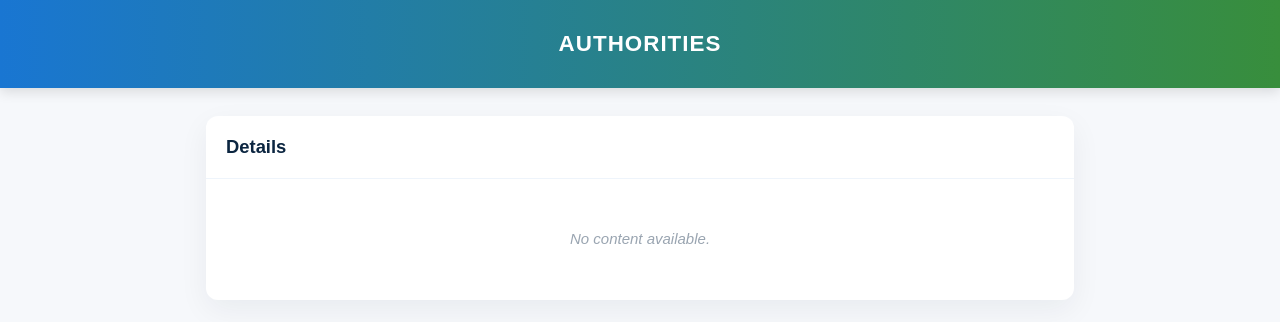
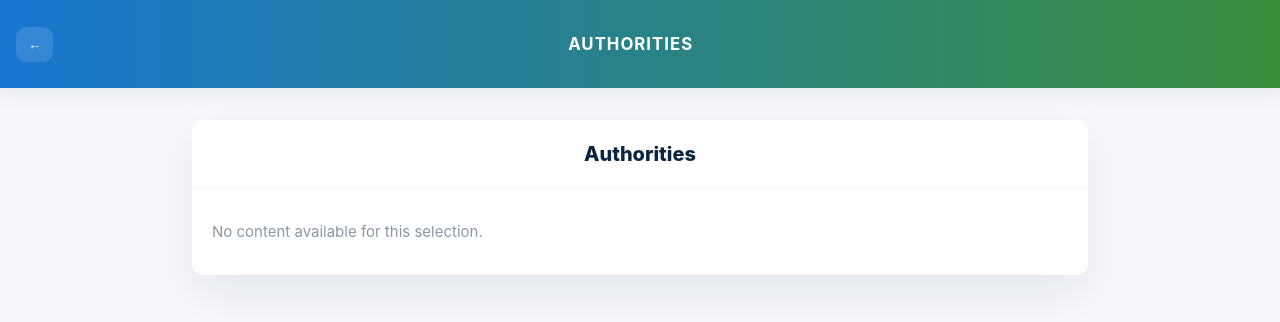
Before and after one commit to Crewlobbymadgaon/Authorities-, a plain HTML site: page detail.html in a window 1280 px wide. Drawn offline with nearby package versions, Linux system fonts and the light colour scheme.

Commit message:
Update detail.html

```diff
--- a/detail.html
+++ b/detail.html
@@ -3,100 +3,228 @@
 <head>
   <meta charset="utf-8" />
   <meta name="viewport" content="width=device-width,initial-scale=1" />
-  <title>AUTHORITIES</title>
-  <link rel="stylesheet" href="https://cdnjs.cloudflare.com/ajax/libs/font-awesome/6.5.0/css/all.min.css"/>
+  <title>AUTHORITIES — Details</title>
+
+  <!-- DOMPurify (for safe fragment rendering) -->
+  <script src="https://unpkg.com/dompurify@2.4.0/dist/purify.min.js" defer></script>
+
   <style>
-    :root{ --accent-blue:#1976d2; --accent-green:#388e3c; --max-width:900px; --muted:#6b7280; }
+    :root{
+      --accent-blue: #1976d2;
+      --accent-green: #388e3c;
+      --bg: #f6f8fb;
+      --card-bg: #ffffff;
+      --muted: #5b6b74;
+      --max-w: 920px;
+      --radius: 12px;
+      --gap: 16px;
+    }
+
     *{box-sizing:border-box}
-    body{ margin:0; font-family:Arial, sans-serif; background:#f6f8fb; color:#102a43; -webkit-font-smoothing:antialiased; -moz-osx-font-smoothing:grayscale; }
-    header{ height:88px; display:flex; align-items:center; justify-content:center; background:linear-gradient(90deg,var(--accent-blue),var(--accent-green)); color:#fff; box-shadow:0 4px 12px rgba(0,0,0,0.12); }
-    header h1{ margin:0; font-size:1.4rem; letter-spacing:1px; }
-    main{ max-width:var(--max-width); margin:28px auto; padding:0 16px; }
-    .card{ background:#fff; border-radius:12px; box-shadow:0 10px 30px rgba(8,30,50,0.06); overflow:hidden; }
-    .card-header{ padding:20px; border-bottom:1px solid #eef4fb; display:flex; align-items:center; gap:12px; }
-    .card-header h2{ margin:0; font-size:1.15rem; color:#0b2540; }
-    .card-body{ padding:20px; line-height:1.65; font-size:15px; color:#123; }
-    .no-data{ padding:28px; text-align:center; color:#9aa5b1; font-style:italic; }
-    @media (max-width:520px){ main{ margin:14px 10px; } .card-header{ padding:14px } .card-body{ padding:14px } }
+    html,body{height:100%;margin:0;font-family:Inter, system-ui, -apple-system, "Segoe UI", Roboto, "Helvetica Neue", Arial; background:var(--bg); color:#0b1b2b; -webkit-font-smoothing:antialiased;}
+    header {
+      height:88px;
+      background: linear-gradient(90deg,var(--accent-blue),var(--accent-green));
+      display:flex;
+      align-items:center;
+      gap:12px;
+      padding:0 16px;
+      box-shadow: 0 6px 18px rgba(8,30,50,0.08);
+    }
+    .back-btn {
+      display:inline-flex;
+      align-items:center;
+      gap:8px;
+      background: rgba(255,255,255,0.12);
+      color: #fff;
+      border: 0;
+      padding:10px 12px;
+      border-radius:10px;
+      cursor:pointer;
+      font-weight:600;
+      text-decoration:none;
+    }
+    .brand { flex:1; text-align:center; color:#fff; font-weight:700; font-size:1.05rem; letter-spacing:1px; }
+    /* Container to center card */
+    main { display:flex; justify-content:center; padding:20px; }
+    .card-wrap { width:100%; max-width:var(--max-w); padding:0 12px; }
+    .card {
+      background:var(--card-bg);
+      border-radius:var(--radius);
+      box-shadow: 0 18px 50px rgba(8,30,50,0.08);
+      overflow:hidden;
+      margin: 12px 0;
+    }
+
+    /* Card header area: system name + optional subheading */
+    .card-head {
+      padding:22px;
+      border-bottom:1px solid #eef6fb;
+      display:flex;
+      flex-direction:column;
+      gap:6px;
+      align-items:center;
+      text-align:center;
+    }
+    .system-name { font-size:1.25rem; font-weight:800; color:#0b2540; margin:0; }
+    .subheading { font-size:1rem; color:var(--muted); margin:0; font-weight:700; }
+
+    .card-body {
+      padding:20px;
+      line-height:1.7;
+      font-size:15px;
+      color:#122;
+    }
+
+    /* Nice typographic styles inside fragment content */
+    .card-body h1, .card-body h2, .card-body h3 { color:#0b2540; margin-top:0; }
+    .card-body ul { padding-left:20px; margin:10px 0; }
+    .card-body p { margin:10px 0; }
+
+    /* Minimal mobile tweaks */
+    @media (max-width:640px) {
+      .system-name { font-size:1.05rem; }
+      .subheading { font-size:0.95rem; }
+      .card-head { padding:16px; }
+      .card-body { padding:16px; font-size:15px; }
+      .back-btn { padding:8px 10px; }
+    }
   </style>
 </head>
 <body>
   <header role="banner" aria-label="Header">
-    <h1>AUTHORITIES</h1>
+    <button id="backBtn" class="back-btn" aria-label="Go back"><span aria-hidden="true">←</span><span style="display:none">Back</span></button>
+    <div class="brand" aria-hidden="true">AUTHORITIES</div>
+    <!-- empty slot (keeps header centered) -->
+    <div style="width:56px" aria-hidden="true"></div>
   </header>
 
-  <main role="main" aria-live="polite">
-    <div class="card" id="card">
-      <div class="card-header">
-        <h2 id="title">Loading…</h2>
+  <main>
+    <div class="card-wrap">
+      <section class="card" role="main" aria-labelledby="systemHeading">
+        <div class="card-head">
+          <h1 id="systemHeading" class="system-name">Loading…</h1>
+          <h2 id="subHeading" class="subheading" style="display:none;"></h2>
         </div>
-      <article id="fragmentContainer" class="card-body">
-        <div class="no-data">Loading content…</div>
-      </article>
+
+        <div id="cardBody" class="card-body" aria-live="polite">
+          <p style="color:var(--muted); margin:0">Loading content…</p>
+        </div>
+      </section>
     </div>
   </main>
 
-  <script src="https://unpkg.com/dompurify@2.4.0/dist/purify.min.js"></script>
   <script>
-    function qs(name){ return new URLSearchParams(window.location.search).get(name); }
+  // parse query params helper
+  function qs(name){ return new URLSearchParams(location.search).get(name); }
   function escapeHtml(s){ if (s==null) return ''; return String(s).replace(/&/g,'&amp;').replace(/</g,'&lt;').replace(/>/g,'&gt;'); }
 
+  // back behavior: try history.back(), fallback to index with origin params
+  document.getElementById('backBtn').addEventListener('click', function(e){
+    e.preventDefault();
+    try { history.back(); } catch(e){}
+    // fallback after short delay if location didn't change
+    setTimeout(() => {
+      // still on detail page -> navigate back to index with origin params if provided
+      if (location.pathname.endsWith('detail.html')) {
+        const origin_system = qs('origin_system') || qs('system') || '';
+        const origin_circ = qs('origin_circ') || qs('circ') || '';
+        const origin_sub = qs('origin_sub') || qs('sub') || '';
+        const qsObj = new URLSearchParams();
+        if (origin_system) qsObj.set('system', origin_system);
+        if (origin_circ) qsObj.set('circ', origin_circ);
+        if (origin_sub) qsObj.set('sub', origin_sub);
+        const href = 'index.html' + (qsObj.toString() ? ('?' + qsObj.toString()) : '');
+        location.href = href;
+      }
+    }, 220);
+  });
+
+  // Load fragment (or fallback mapping)
   (async function(){
-      const fragmentParam = qs('fragment');
-      const titleParam = qs('title');
-      const titleEl = document.getElementById('title');
-      const container = document.getElementById('fragmentContainer');
+    const fragment = qs('fragment');
+    const title = qs('title') || '';
+    const origin_system = qs('origin_system') || qs('system') || '';
+    const origin_circ = qs('origin_circ') || qs('circ') || '';
+    const origin_sub = qs('origin_sub') || qs('sub') || '';
 
-      // If fragment passed, load it and render sanitized HTML
-      if (fragmentParam) {
-        titleEl.textContent = titleParam || fragmentParam.split('/').pop();
+    // Set system heading (prefer origin_system, else first part of fragment path)
+    const systemHeadingEl = document.getElementById('systemHeading');
+    const subHeadingEl = document.getElementById('subHeading');
+    if (origin_system) {
+      systemHeadingEl.textContent = origin_system;
+    } else {
+      // guess from fragment path (first folder)
+      if (fragment && fragment.includes('/')) {
+        const first = fragment.split('/')[0];
+        // humanize: replace hyphens with spaces and title-case
+        const pretty = first.replace(/[-_]/g,' ').replace(/\b\w/g, c=>c.toUpperCase());
+        systemHeadingEl.textContent = pretty;
+      } else {
+        systemHeadingEl.textContent = 'Authorities';
+      }
+    }
+
+    // Subheading — priority: title param > origin_sub > origin_circ
+    const chosenSub = title || origin_sub || origin_circ || '';
+    if (chosenSub) {
+      subHeadingEl.style.display = 'block';
+      subHeadingEl.textContent = chosenSub;
+    } else {
+      subHeadingEl.style.display = 'none';
+    }
+
+    const cardBody = document.getElementById('cardBody');
+
+    // helper to load and sanitize
+    async function loadAndRender(path) {
       try {
-          const res = await fetch('./fragments/' + fragmentParam, {cache:'no-cache'});
+        const res = await fetch('./fragments/' + path, {cache:'no-cache'});
         if (!res.ok) throw new Error('Not found: ' + res.status);
         const html = await res.text();
-          container.innerHTML = DOMPurify.sanitize(html, {
+        // Wait for DOMPurify script; if loaded, use it; else fallback to text
+        if (window.DOMPurify && typeof window.DOMPurify.sanitize === 'function') {
+          cardBody.innerHTML = DOMPurify.sanitize(html, {
             ALLOWED_TAGS: ['section','h1','h2','h3','h4','p','ul','ol','li','dl','dt','dd','strong','em','br','table','tr','td'],
             ALLOWED_ATTR: ['class','id']
           });
-          return;
+        } else {
+          // last resort: escape (shows raw)
+          cardBody.textContent = html;
+        }
       } catch (err) {
-          container.innerHTML = '<div class="no-data">Could not load content: ' + escapeHtml(err.message) + '</div>';
-          return;
+        cardBody.innerHTML = '<p style="color:#8a99a6">Could not load content: ' + escapeHtml(err.message) + '</p>';
       }
     }
 
-      // fallback: try simple system/circ/sub resolution via map.json
-      const system = qs('system');
-      const circ = qs('circ');
-      const sub = qs('sub');
+    if (fragment) {
+      await loadAndRender(fragment);
+      return;
+    }
+
+    // fallback: map.json resolution using system/circ/sub
+    const system = qs('system') || origin_system;
+    const circ = qs('circ') || origin_circ;
+    const sub = qs('sub') || origin_sub;
     if (system && circ) {
       try {
-          const mapRes = await fetch('./fragments/map.json', {cache:'no-cache'});
-          if (mapRes.ok) {
-            const map = await mapRes.json();
+        const mres = await fetch('./fragments/map.json', {cache:'no-cache'});
+        if (!mres.ok) throw new Error('map.json missing: ' + mres.status);
+        const map = await mres.json();
         let mapped = null;
-            if (sub && map[system] && map[system][circ] && typeof map[system][circ] === 'object') {
-              mapped = map[system][circ][sub];
-            } else if (map[system] && map[system][circ] && typeof map[system][circ] === 'string') {
-              mapped = map[system][circ];
-            }
+        if (sub && map[system] && typeof map[system][circ] === 'object') mapped = map[system][circ][sub];
+        else if (map[system] && typeof map[system][circ] === 'string') mapped = map[system][circ];
         if (mapped) {
-              titleEl.textContent = titleParam || (sub || circ);
-              const res = await fetch('./fragments/' + mapped, {cache:'no-cache'});
-              if (!res.ok) throw new Error('Not found: ' + res.status);
-              const html = await res.text();
-              container.innerHTML = DOMPurify.sanitize(html, {ALLOWED_TAGS: ['section','h1','h2','h3','h4','p','ul','ol','li','dl','dt','dd','strong','em','br'], ALLOWED_ATTR:['class','id']});
+          await loadAndRender(mapped);
           return;
-            }
         }
       } catch (err) {
         console.error(err);
       }
     }
 
-      // final fallback
-      titleEl.textContent = titleParam || 'Details';
-      container.innerHTML = '<div class="no-data">No content available.</div>';
+    // last fallback
+    cardBody.innerHTML = '<p style="color:#8a99a6">No content available for this selection.</p>';
   })();
   </script>
 </body>
```
Lines whose indentation alone changed are shown as unchanged.
